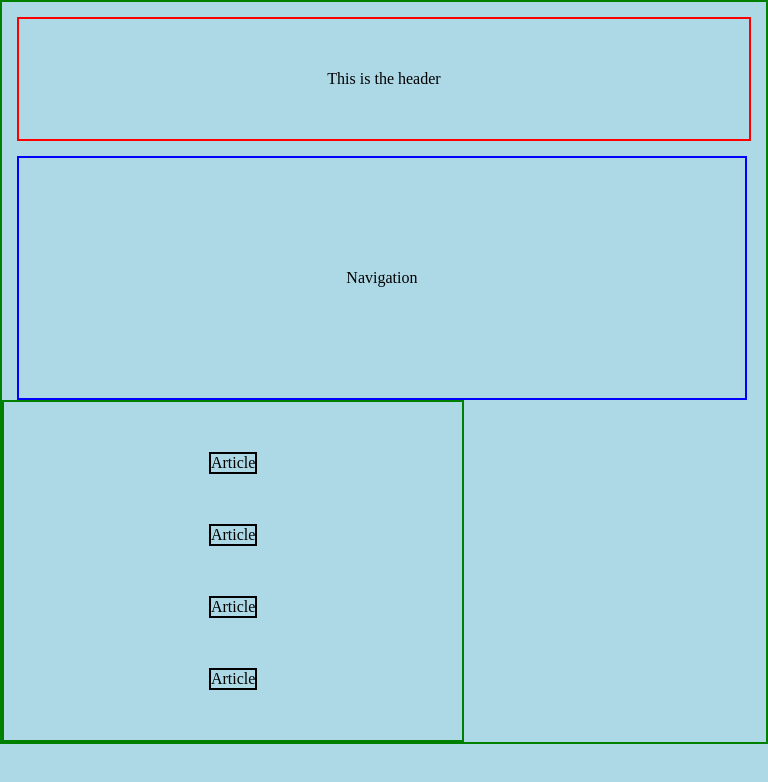
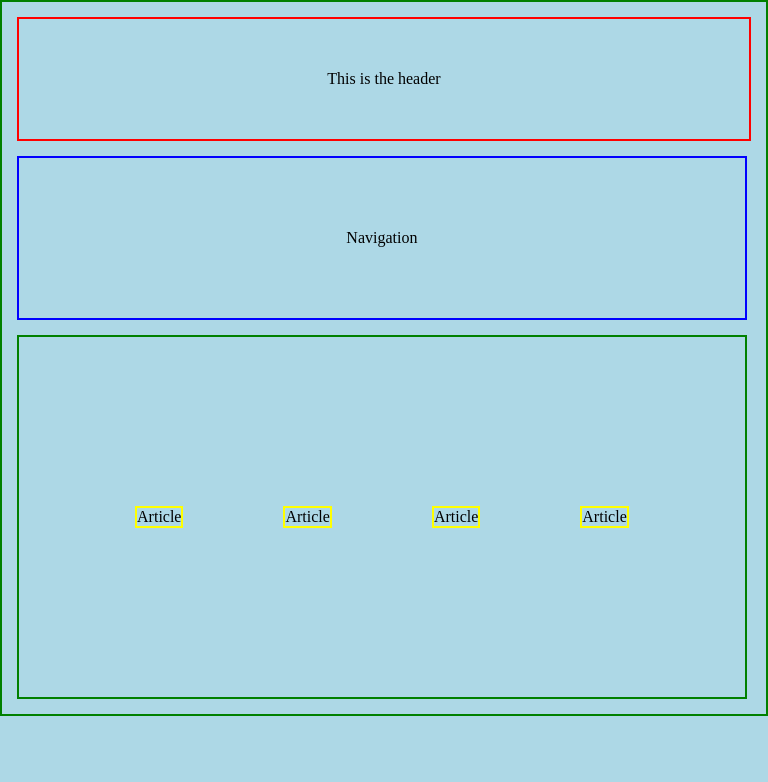
Before and after one commit to Zain-Ashfaq/flexbox-challenge-1, a plain HTML site: page index.html in a window 768 px wide. Drawn offline with Linux system fonts and the light colour scheme.

Commit message:
Added styles via media query for tablet style

```diff
--- a/index.html
+++ b/index.html
@@ -13,7 +13,7 @@
       <div class="main-container">
         <nav>Navigation</nav>
         <section class="article">
-          <div>
+          <div id="text">
             <p class="individual-boxes">Article</p>
             <p class="individual-boxes">Article</p>
             <p class="individual-boxes">Article</p>
--- a/style.css
+++ b/style.css
@@ -61,7 +61,25 @@ nav {
     justify-content: center;
     border: solid blue 2px;
     width: 95%;
-    height: 30vh;
+    height: 20vh;
     margin-left: 15px;
   }
+  .article {
+    display: flex;
+    flex-direction: row;
+    border: solid green 2px;
+    margin: 15px;
+    width: 95%;
+    height: 45vh;
+    justify-content: center;
+    align-items: center;
+  }
+  .individual-boxes {
+    margin: 50px;
+    border: solid yellow 2px;
+  }
+  #text {
+    display: flex;
+    flex-direction: row;
+  }
 }
```
